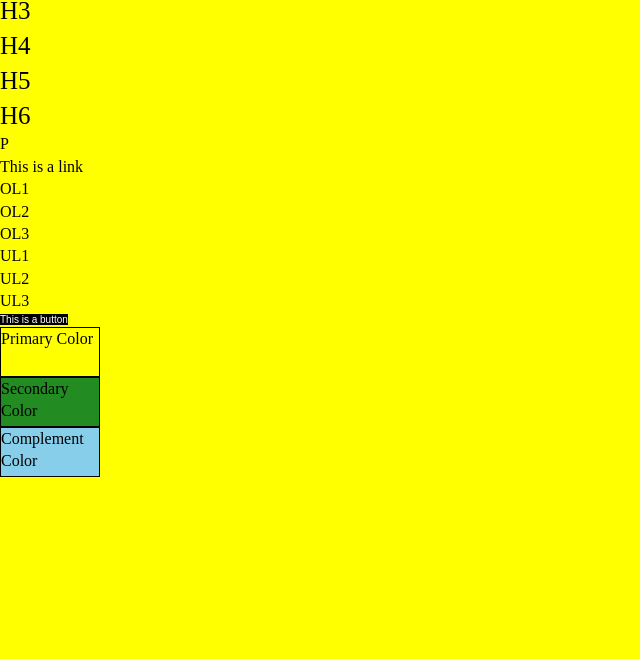
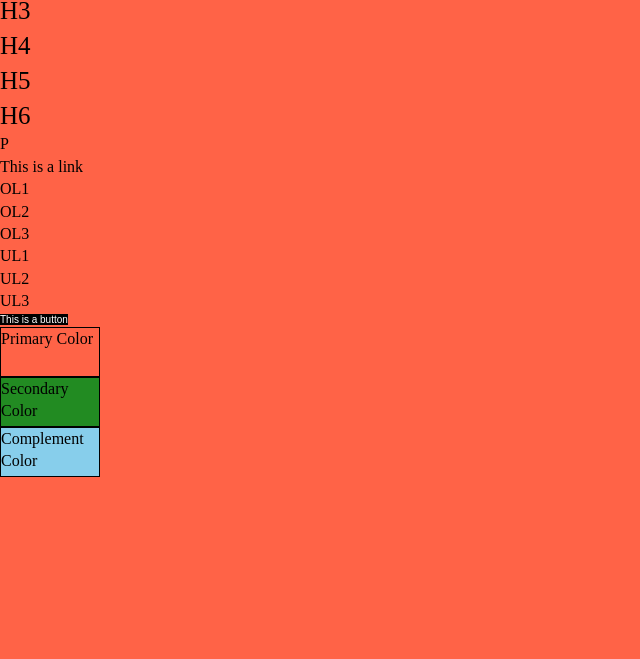
Before and after one commit to viggeman/html-css-lab-two, a plain HTML site: page stylesheet.html in a window 1280 px wide. Shown: the part 141-800 px from the top of the page, without its empty margins (0-640 px from the left). Drawn offline with Linux system fonts and the light colour scheme.

Commit message:
change prim color adn filename

```diff
--- a/global.css
+++ b/global.css
@@ -74,6 +74,4 @@ button {
   font-size: inherit;
   cursor: pointer;
   text-align: center;
-  -webkit-appearance: none;
-  -moz-appearance: none;
 }
--- a/variables.css
+++ b/variables.css
@@ -2,7 +2,7 @@
 :root {
   /* COLORS */
 
-  --primary-color: yellow;
+  --primary-color: tomato;
   --secondary-color: forestgreen;
   --complement-color: skyblue;
 
```
